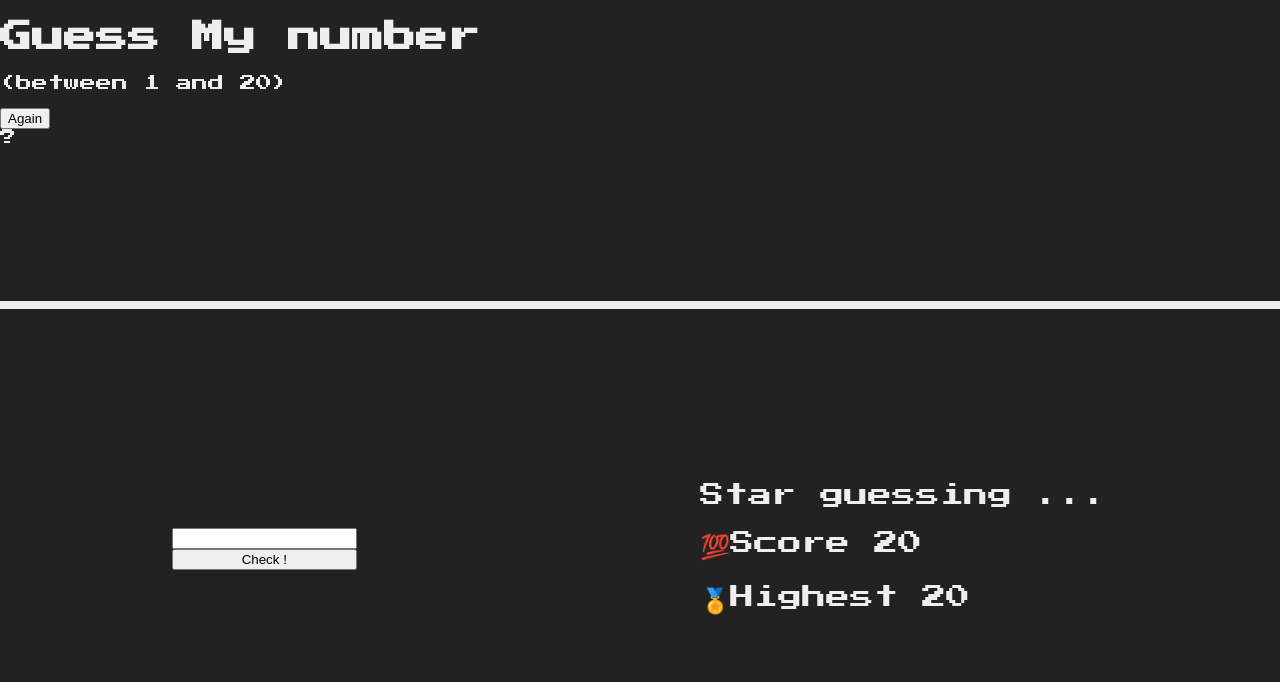
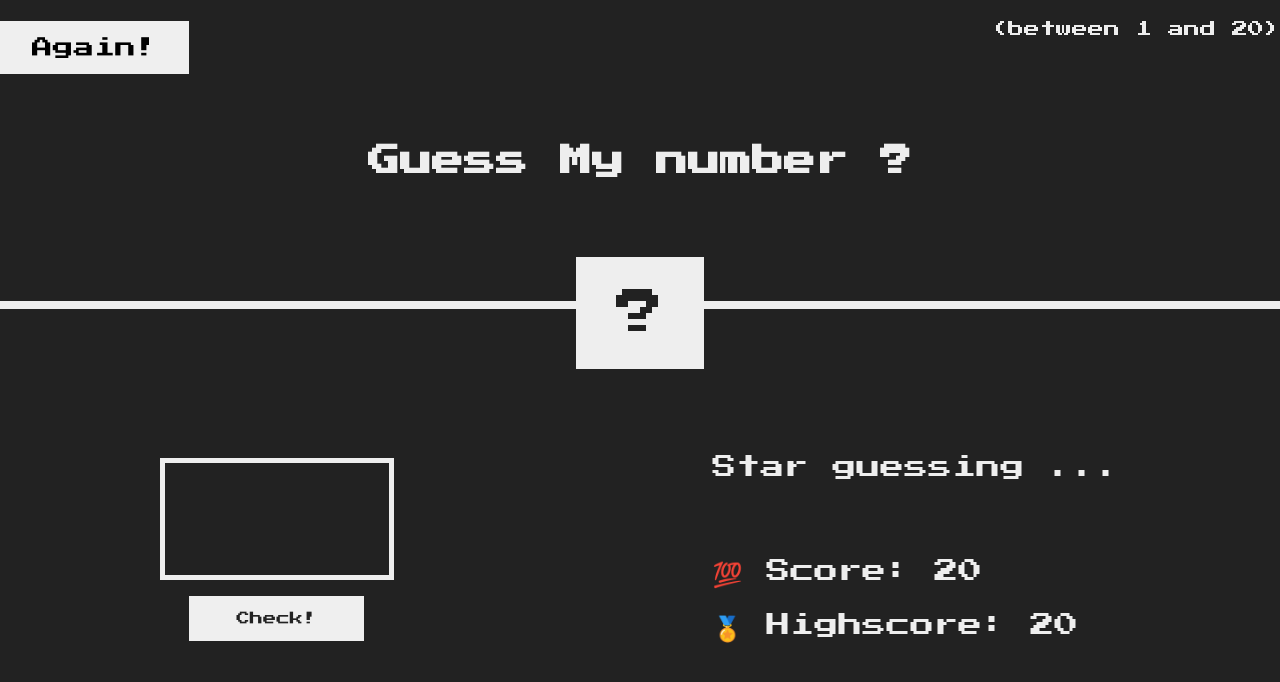
Before and after one commit to oussamachihaoui/Guess-the-random-number, a plain HTML site: page index.html in a window 1280 px wide. Drawn offline with Linux system fonts and the light colour scheme.

Commit message:
styled individuel elements

```diff
--- a/app.css
+++ b/app.css
@@ -8,6 +8,7 @@ body {
   color: #eee;
   padding: 0;
   margin: 0;
+  box-sizing: border-box;
 }
 
 header {
@@ -26,8 +27,82 @@ main {
 .left {
   display: flex;
   flex-direction: column;
+  align-items: center;
 }
 
 .right {
   font-size: 1.5rem;
 }
+
+/* styling elements */
+
+h1 {
+  font-size: 2rem;
+  display: flex;
+  align-items: center;
+  justify-content: center;
+  height: inherit;
+}
+
+.between {
+  position: absolute;
+  top: 0;
+  right: 0;
+  margin-top: 0;
+}
+
+.again {
+  position: absolute;
+  top: 0;
+  left: 0;
+  padding: 1rem 2rem;
+  font-family: "Press Start 2P", system-ui;
+  font-size: 1.3rem;
+  border: none;
+}
+
+.check:hover,
+.again:hover {
+  background-color: rgb(212, 206, 206);
+  cursor: pointer;
+}
+
+.unknownNum {
+  width: 8rem;
+  padding: 2rem 0rem;
+  position: absolute;
+  bottom: -24%;
+  left: 45%;
+  background-color: #eee;
+  color: #222;
+  font-size: 3rem;
+  text-align: center;
+}
+
+.inputNumber {
+  background: none;
+  width: 10rem;
+  height: 3rem;
+  border: 5px solid #eee;
+  font-family: inherit;
+  font-size: 3rem;
+  padding: 2rem;
+  color: #eee;
+  display: block;
+  margin-bottom: 1rem;
+  text-align: center;
+  outline: none;
+}
+
+.check {
+  width: 75%;
+  border: none;
+  font-family: inherit;
+  color: #222;
+  text-align: center;
+  padding: 1rem;
+}
+
+.guess {
+  margin-bottom: 5rem;
+}
--- a/index.html
+++ b/index.html
@@ -14,23 +14,23 @@
   </head>
   <body>
     <header>
-      <h1>Guess My number</h1>
+      <h1>Guess My number ?</h1>
       <p class="between">(between 1 and 20)</p>
-      <button class="again">Again</button>
-      <div class="unknown">?</div>
+      <button class="again">Again!</button>
+      <div class="unknownNum">?</div>
     </header>
 
     <main>
       <section class="left">
         <input type="number" name="" id="" class="inputNumber" />
-        <button class="check">Check !</button>
+        <button class="check">Check!</button>
       </section>
 
       <section class="right">
         <p class="guess">Star guessing ...</p>
-        <p class="labelScore">💯Score <span class="score">20</span></p>
+        <p class="labelScore">💯 Score: <span class="score">20</span></p>
         <p class="highscoreLabel">
-          🏅Highest <span class="highscore">20</span>
+          🏅 Highscore: <span class="highscore">20</span>
         </p>
       </section>
     </main>
```
